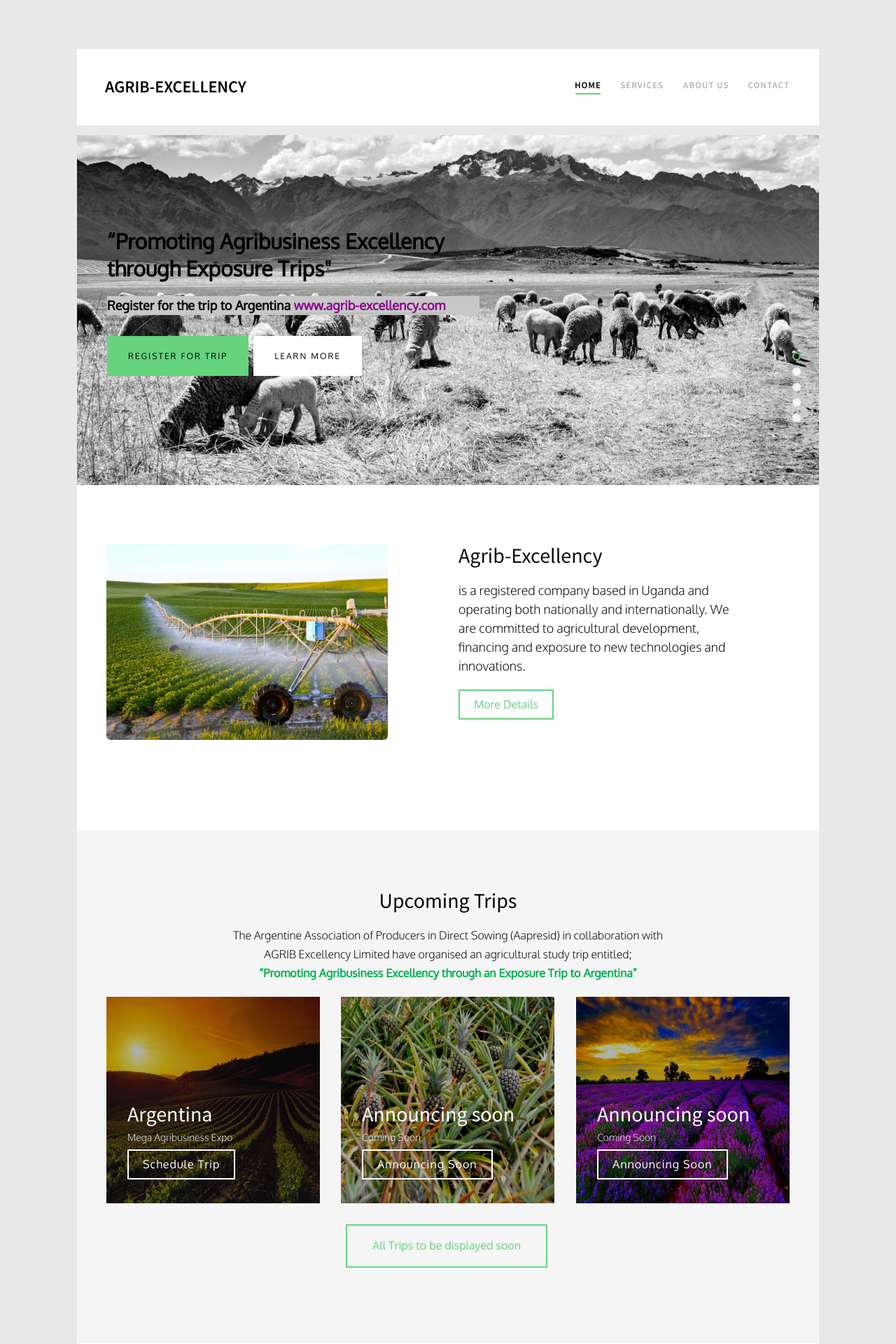
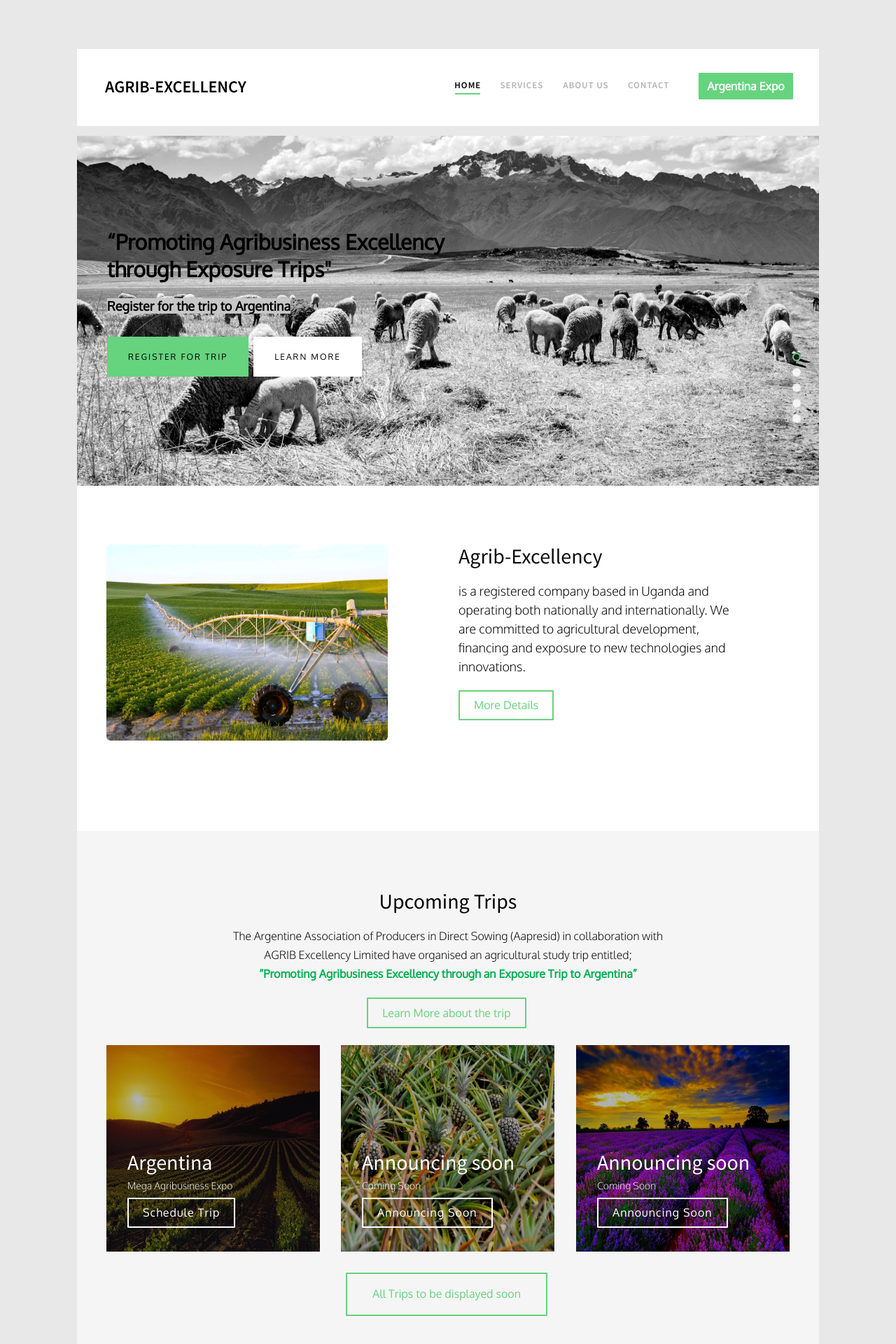
Before and after one commit to CharleiThorin/agrib-excellency, a Flask app: page / in a window 1280 px wide. Shown: the top 1920 px of the page at 70% size. Run offline with Flask 2, Linux system fonts and the light colour scheme; some libraries are stand-ins or nearby versions; some web fonts are replaced.

Commit message:
added button to index and navbar

```diff
--- a/app/static/js/main.js
+++ b/app/static/js/main.js
@@ -219,7 +219,7 @@
 
 	  	$('#fh5co-hero .flexslider').flexslider({
 			animation: "fade",
-			slideshowSpeed: 10000,
+			slideshowSpeed: 7000,
 			directionNav: true,
 			start: function(){
 				setTimeout(function(){
--- a/app/templates/argentinaTrip.html
+++ b/app/templates/argentinaTrip.html
@@ -55,6 +55,9 @@
 						</ul>
 					</div>
 				</div>
+                <div class="col-md-12 text-center animate-box">
+                                <p><a class="btn btn-primary btn-outline btn-lg" href="{{ url_for('main.register') }}">Register Right Now <i class="icon-arrow-right22"></i></a></p>
+                </div>
 			</div>
 			<div class="row">
 				<div class="col-md-8 col-md-offset-2 text-center animate-box">
--- a/app/templates/base.html
+++ b/app/templates/base.html
@@ -57,10 +57,10 @@
 		            <div class="container-wrap">
 			            <div class="top-menu">
 				            <div class="row">
-					            <div class="col-xs-5">
+					            <div class="col-xs-4">
 						            <div id="fh5co-logo"><a href="{{ url_for('main.index') }}">Agrib-Excellency</a></div>
 					            </div>
-					            <div class="col-xs-7 text-right menu-1">
+					            <div class="col-xs-6 text-right menu-1">
 						            <ul id="change">
 							            <li class="{{ indx }}"><a href="{{ url_for('main.index') }}">Home</a></li>
 							            <li class="has-dropdown {{ wrk }}">
@@ -77,10 +77,13 @@
                                                 <li><a href="{{ url_for('main.work') }}#wrkSection">FinancialInclusion</a></li>
 								            </ul>
 							            </li>
-                                         <li class="{{ abt }}"><a href="{{ url_for('main.about') }}">About Us</a></li>
+                                        <li class="{{ abt }}"><a href="{{ url_for('main.about') }}">About Us</a></li>
 							            <li class="{{ cont }}"><a href="{{ url_for('main.contact') }}">Contact</a></li>
 {#                                        <li class="{{ blg }}"><a href="{{ url_for('main.blog') }}">Blog</a></li>#}
-						            </ul>
+                                    </ul>
+					            </div>
+                                 <div class="col-xs-2">
+						           <a class="btn btn-primary btn-sm" href="{{ url_for('main.argentina_expo') }}"></i><b style="color: white">Argentina Expo</b></a>
 					            </div>
 				            </div>
 			            </div>
--- a/app/templates/contact.html
+++ b/app/templates/contact.html
@@ -30,6 +30,7 @@
                         exposure to new technologies and innovation techniques, funding and many more topics and we will
                         gladly guide you into the right direction.
                     </p>
+                    <p><b style="color: #0b0b0b">Click <a href="{{ url_for('main.argentina_expo') }}">Here</a> to learn more about the upcoming Annual Mega Agribusiness EXPO.</b></p>
 				</div>
 			</div>
 			<div class="row">
--- a/app/templates/index.html
+++ b/app/templates/index.html
@@ -15,7 +15,7 @@
 				   			    <div class="col-md-7 col-md-offset-3 col-md-pull-3 slider-text">
 				   				    <div class="slider-text-inner">
                                         <h1 ><b>“Promoting Agribusiness Excellency through Exposure Trips"</b></h1>
-                                        <h2 style="background-color: #C7C7C7"><b>Register for the trip to Argentina <a style="color: #8B008B; background-color: #C7C7C7" href="{{ url_for('main.index') }}" target="_blank">  www.agrib-excellency.com</a></b></h2>
+                                        <h2><b style="background-color: #C7C7C7">Register for the trip to Argentina</b></h2>
                                         <p><a class="btn btn-primary btn-demo" href="{{ url_for('main.register') }}"></i>Register for trip</a> <a href="{{ url_for('main.argentina_expo') }}" class="btn btn-primary btn-learn">Learn More</a></p>
 				   				    </div>
 				   			    </div>
@@ -109,6 +109,9 @@
                             AGRIB Excellency Limited have organised an agricultural study trip entitled; <br/>
                             <b style="color: #00b050">“Promoting Agribusiness Excellency through an Exposure Trip to Argentina”</b>
                         </p>
+                    </div>
+                    <div class="col-md-12 text-center animate-box">
+                        <p><a class="btn btn-primary btn-outline btn-sm" href="{{ url_for('main.argentina_expo') }}">Learn More about the trip<i class="icon-arrow-right22"></i></a></p>
                     </div>
                 </div>
                 <div class="row">
@@ -211,7 +214,7 @@
 			<div class="row animate-box">
 				<div class="col-md-6 col-md-offset-3 text-center fh5co-heading">
 					<h2>We also Provide Consultancy and Training Facilitation in:</h2>
-                    <p><b style="color: #0b0b0b">Register for the Annual Mega Agribusiness Expo : <a href="{{ url_for('main.register') }}">Here</a></b></p>
+                    <p><b style="color: #0b0b0b">Click <a href="{{ url_for('main.argentina_expo') }}">Here</a> to learn more about upcoming EXPO.</b></p>
 				</div>
 			</div>
 			<div class="row">
```
